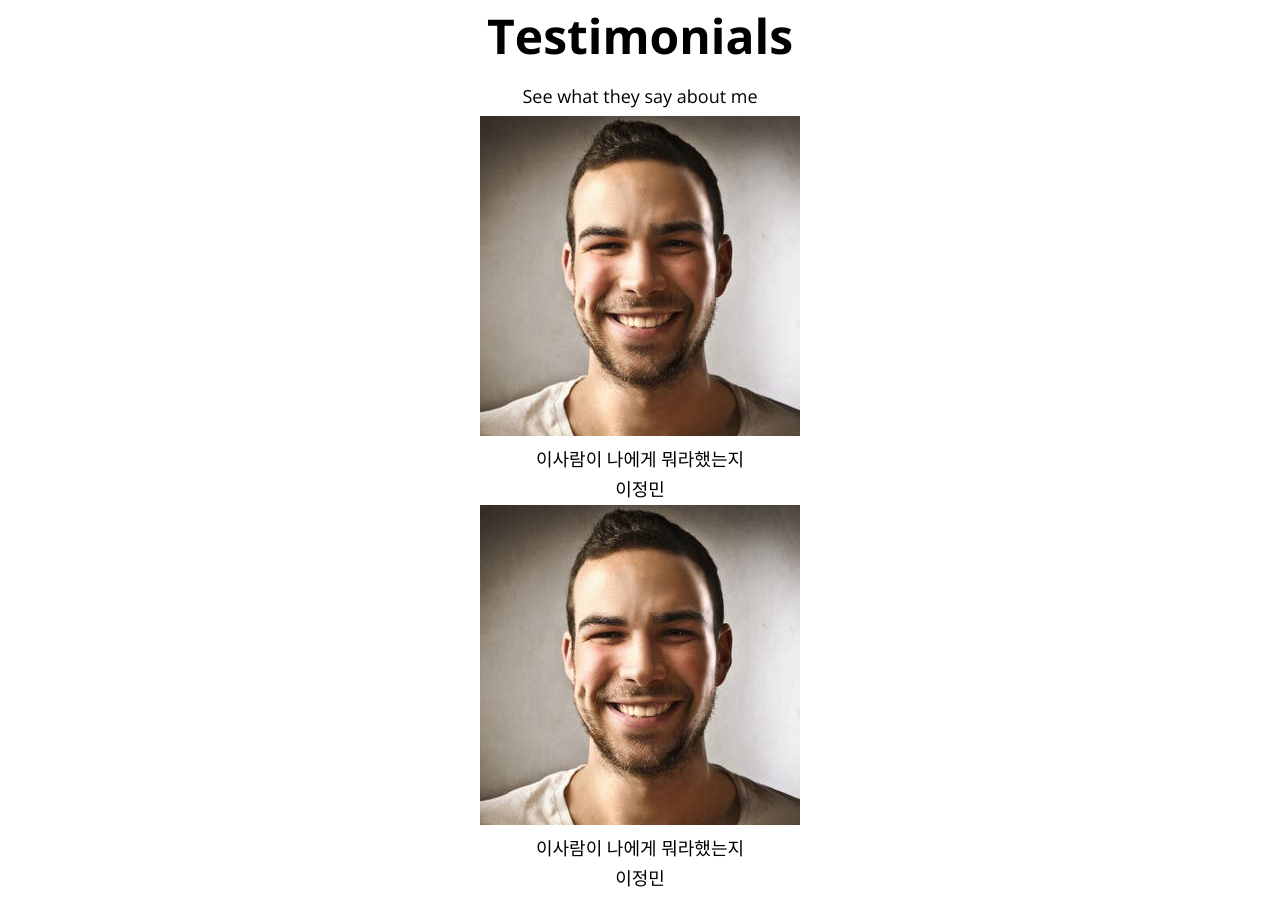
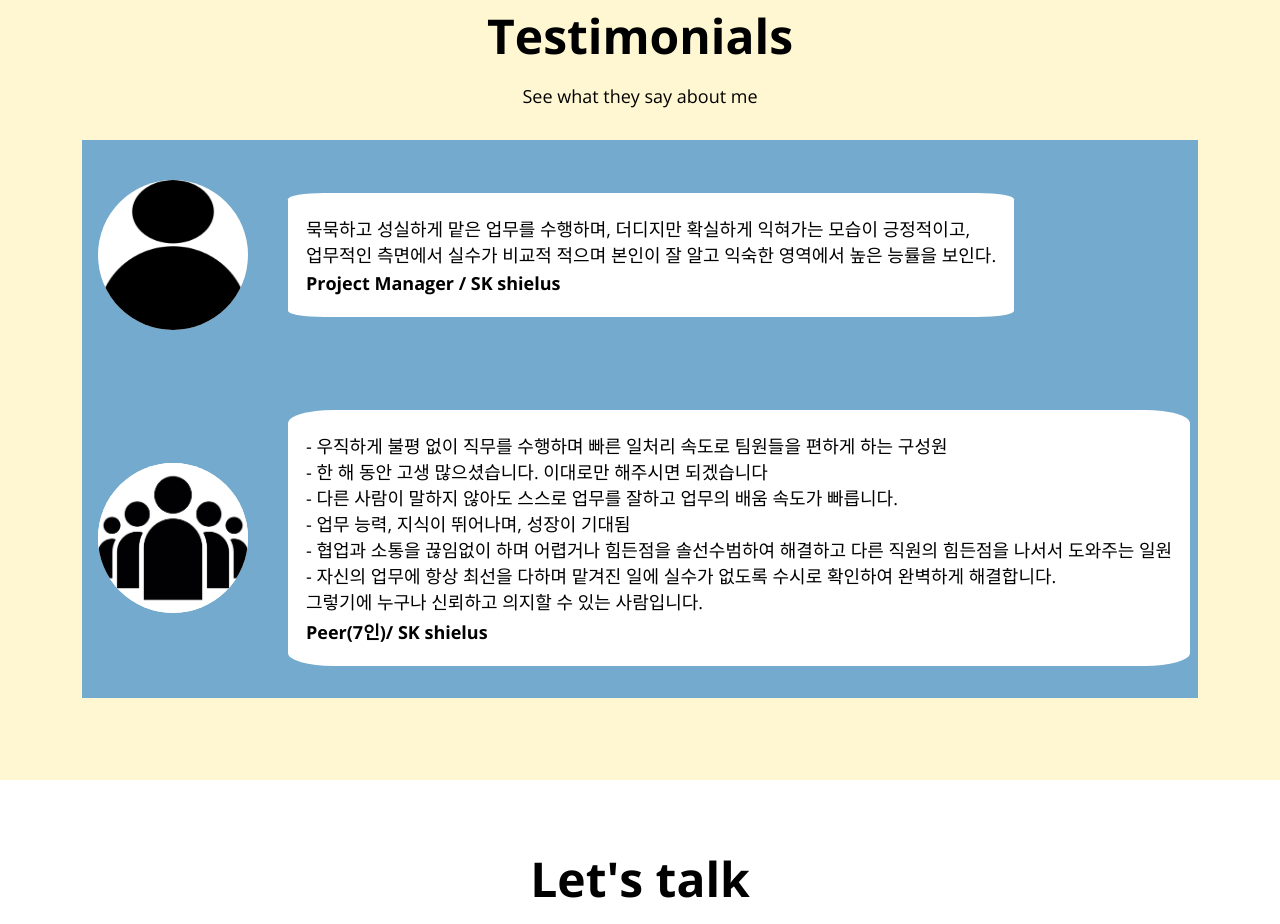
Before and after one commit to jmbobyo/portfolio, a plain HTML site: page index.html in a window 1280 px wide. Shown: the part 3363-4287 px from the top of the page. Drawn offline with nearby package versions, Linux system fonts and the light colour scheme.

Commit message:
CSS:Testimonials

```diff
--- a/index.html
+++ b/index.html
@@ -279,8 +279,8 @@
             <a href="" class="project" target="blank">
                 <img class="project__img" src="img/project/youtube.png" alt="project8">
                 <div class="project_description">
-                    <h3>project8</h3>
-                    <span>... 를 이용한 프로젝트</span>
+                    <h3>Project8</h3>
+                    <span>Explanation</span>
                 </div>
             </a>
         </div>
@@ -289,35 +289,48 @@
 
     <!-- Testimonials -->
     <section id="testimonials" class="section">
+        <div class="section__container">
             <h1>Testimonials</h1>
             <h3>See what they say about me</h3>
+
+            <div class="testimonials">
                 <div class="testimonial">
                     <img
-                src="img/people1.jpeg"
+                        src="img/people/person.png"
+                        alt="people1"
+                        class="testimonial__avatar"
+                    >
+                    <div class="testimonial__speech-bubble">
+                        <p class="bubble_pm">
+                           묵묵하고 성실하게 맡은 업무를 수행하며, 더디지만 확실하게 익혀가는 모습이 긍정적이고,<br>
+                           업무적인 측면에서 실수가 비교적 적으며 본인이 잘 알고 익숙한 영역에서 높은 능률을 보인다.
+                        </p>
+                        <p class="name"><b>Project Manager / SK shielus</b></p>
+                    </div>
+                </div>
+
+                <div class="testimonial">
+                    <img
+                    src="img/people/peer.jpg"
                     alt="people1"
                     class="testimonial__avatar"
                     >
                     <div class="testimonial__speech-bubble">
                         <p>
-                    이사람이 나에게 뭐라했는지
+                            - 우직하게 불평 없이 직무를 수행하며 빠른 일처리 속도로 팀원들을 편하게 하는 구성원<br>
+                            - 한 해 동안 고생 많으셨습니다. 이대로만 해주시면 되겠습니다<br>
+                            - 다른 사람이 말하지 않아도 스스로 업무를 잘하고 업무의 배움 속도가 빠릅니다.<br>
+                            - 업무 능력, 지식이 뛰어나며, 성장이 기대됨<br>
+                            - 협업과 소통을 끊임없이 하며 어렵거나 힘든점을 솔선수범하여 해결하고 다른 직원의 힘든점을 나서서 도와주는 일원<br>
+                            - 자신의 업무에 항상 최선을 다하며 맡겨진 일에 실수가 없도록 수시로 확인하여 완벽하게 해결합니다.<br>
+                            그렇기에 누구나 신뢰하고 의지할 수 있는 사람입니다.<br>
                         </p>
-                <p class="name">이정민</p>
+                        <p class="name"><b>Peer(7인)/ SK shielus</b></p>
+                    </div>
+                </div>
             </div>
         </div>
 
-        <div class="testimonial">
-            <img
-                src="img/people1.jpeg"
-                alt="people1"
-                class="testimonial__avatar"
-            >
-            <div class="testimonial__speech-bubble">
-                <p>
-                    이사람이 나에게 뭐라했는지
-                </p>
-                <p class="name">이정민</p>
-            </div>
-        </div>
     </section>
 
     <!-- Contact -->
--- a/style.css
+++ b/style.css
@@ -389,3 +389,53 @@ p {
   margin-left: -12px;
   margin-top: 8px;
 }
+
+/* testimonials */
+
+#testimonials {
+  background-color: var(--color-yellow);
+}
+
+.testimonials {
+  margin: 32px;
+  background-color: var(--color-blue);
+}
+
+.testimonial {
+  display: flex;
+  align-items: center;
+  margin: 8px 0;
+  padding-bottom: 32px;
+  padding-left: 16px;
+}
+
+.testimonial__avatar {
+  width: 150px;
+  height: 150px;
+  border-radius: 50%;
+  margin: 40px 0;
+  background-color: var(--color-white);
+}
+
+.testimonial__avatar:nth-child(odd) {
+  margin-right: 40px;
+}
+
+.testimonial__avatar:nth-child(even) {
+  margin-left: 40px;
+}
+
+.testimonial__speech-bubble {
+  padding: 18px;
+  background-color: var(--color-white);
+  border-radius: 5%;
+}
+
+.testimonial__speech-bubble p {
+  color: var(--color-black);
+  text-align: left;
+}
+
+.bubble_pm {
+  text-align: center;
+}
```
Also changed, not shown: img/people/peer.jpg (added), img/people/person.png (added), 3 other files. Lines whose indentation alone changed are shown as unchanged.
